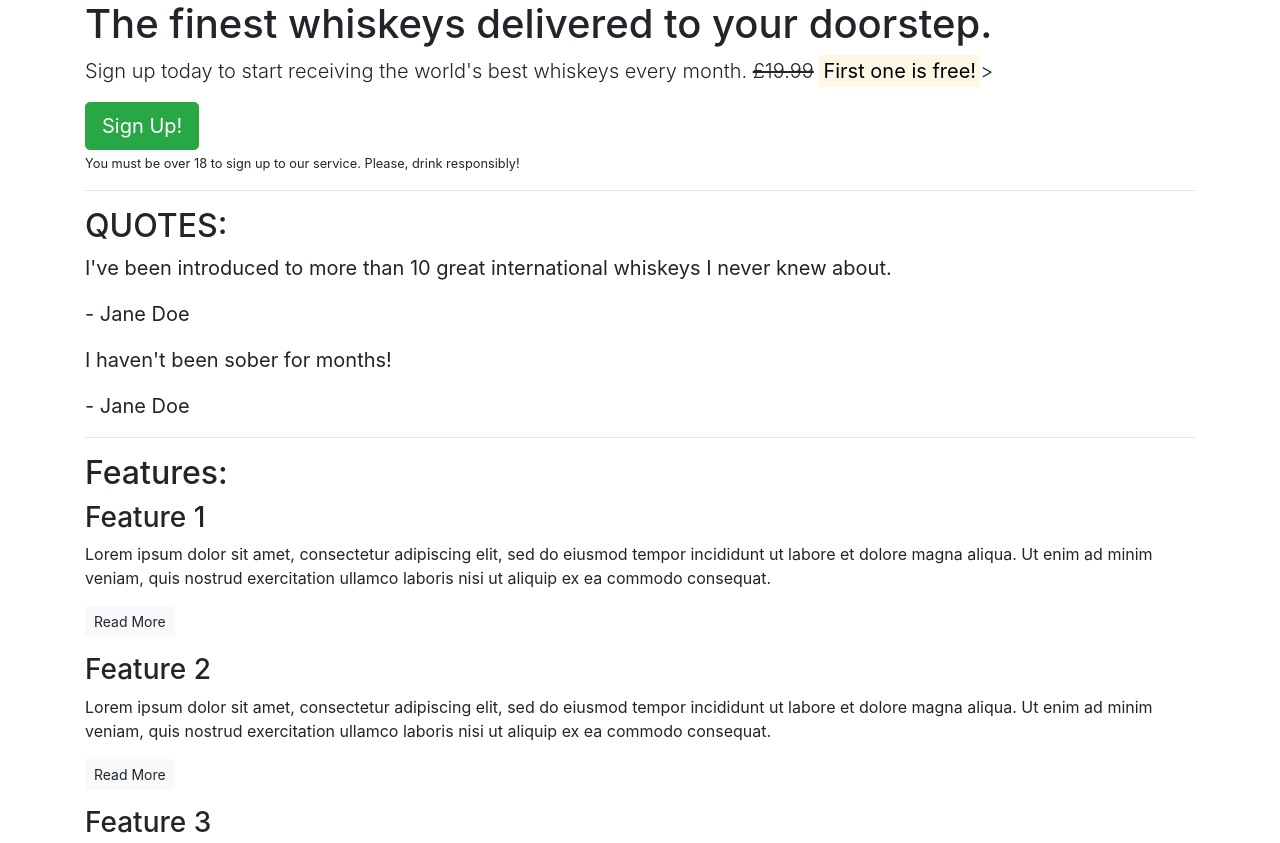
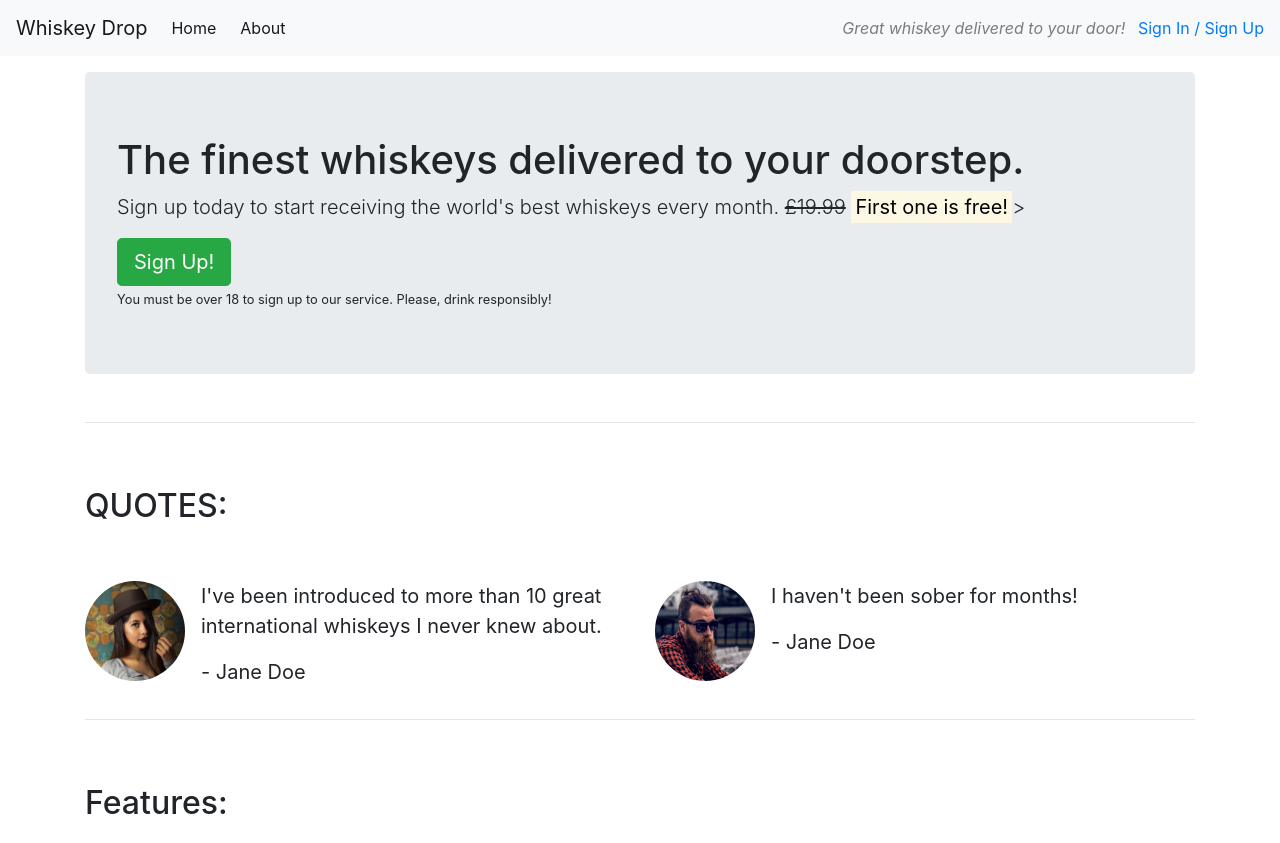
Before and after one commit to Diamanta0412/Practicing-with-bootstrap, a plain HTML site: page index.html in a window 1280 px wide. Shown: the top 843 px of the page. Drawn offline with nearby package versions, Linux system fonts and the light colour scheme.

Commit message:
Added columns to features, quotes; Added a new section 'Monthly favorites' add imgs

```diff
--- a/index.html
+++ b/index.html
@@ -7,61 +7,121 @@
     <title>Whiskey Drop | Taste a new whiskey every month</title>
     <meta name="viewport" content="width=device-width, initial-scale=1.0">
     <link rel="stylesheet" href="https://maxcdn.bootstrapcdn.com/bootstrap/4.1.3/css/bootstrap.min.css">
+    <script src="https://kit.fontawesome.com/fa48099fd5.js" crossorigin="anonymous"></script>
 </head>
 
 <body>
-    <article class="container">
+  <nav class="navbar navbar-light bg-light navbar-expand-sm">
+    <a href="/" class="navbar-brand">Whiskey Drop</a>
+    <ul class="navbar-nav mr-auto">
+      <li class="active nav-item mr-2"><a class="nav-link" href="/">Home</a></li>
+      <li class="active nav-item mr-2"><a class="nav-link" href="/about">About</a></li>
+      <li class="active nav-item mr-2 d-block d-sm-none"><a class="nav-link" href="/login">Sign In / Sign Up</a></li>
+    </ul>
+
+    <div class="d-none d-md-block">
+      <p class="navbar-text my-auto mr-2"><i>Great whiskey delivered to your door!</i></p>
+      <a href="/login">Sign In / Sign Up</a>
+  </div>
+  </nav>
+    <article class="container mt-3">
         <!-- Callout -->
-        <section class="callout">
+        <div class="row">
+          <div class="col-12">
+            <section class="callout jumbotron">
               <h1>The finest whiskeys delivered to your doorstep.</h1>
               <p class="lead">Sign up today to start receiving the world's best whiskeys every month.
-                <s>£19.99</s> <strong><mark>First one is free!</mark></strong>></p>
+                <s class="d-none d-sm-inline">£19.99</s>
+                <span class="d-inline d-sm-none"><br></span>
+                <strong><mark>First one is free!</mark></strong>></p>
               <button class="btn btn-success btn-lg">Sign Up!</button>
               <br>
               <small>You must be over 18 to sign up to our service. Please, drink responsibly!</small>
           </section>
+        </div>
+      </div>
         <!-- /.callout -->
         <hr>
 
         <!-- Quotes -->
+        <div class="row">
+          <div class="col-12 my-5">
             <section class="quotes">
               <h2 class="text-uppercase">Quotes:</h2>
+          </div>
+        </div>
+        <div class="row">
+          <div class="col-12 col-md-6">
+            <div class="media">
+              <div class="d-none d-sm-block">
+                <img src="images/girl-image.png" class="rounded-circle mr-3"  height=100 width=100 alt="A girl">
+              </div>
+              <div class="media-body">
                 <blockquote class="blockquote">
                   <p>I've been introduced to more than 10 great international whiskeys I never knew about.</p>
                   <p>- Jane Doe</p>
                 </blockquote>
+              </div>
+            </div>
+          </div>
+          <div class="col-12 col-md-6">
+            <div class="media">
+              <div class="d-none d-sm-block">
+                <img src="images/guy-image.png" class="rounded-circle mr-3"  height=100 width=100 alt="A guy">
+              </div>
+              <div class="media-body">
                 <blockquote class="blockquote">
                   <p>I haven't been sober for months!</p>
                   <p>- Jane Doe</p>
                 </blockquote>
+              </div>
+            </div>
+          </div>
           </section>
+      </div>
         <!-- /.quotes -->
         <hr>
 
         <!-- Features -->
         <section class="features">
+          <div class="row">
+            <div class="col-12 my-5">
               <h2>Features:</h2>
+            </div>
+          </div>
+          <div class="row">
+            <div class="col-12 col-md-6 col-lg-4">
               <div class="feature">
                 <h3>Feature 1</h3>
                 <p>Lorem ipsum dolor sit amet, consectetur adipiscing elit, sed do eiusmod tempor incididunt ut labore et dolore magna aliqua. Ut enim ad minim veniam, quis nostrud exercitation ullamco laboris nisi ut aliquip ex ea commodo consequat.</p>
                 <p><a class="btn btn-sm btn-light" href="">Read More</a></p>
              </div>
+            </div>
             <div class="feature">
+              <div class="col-12 col-md-6 col-lg-4">
                 <h3>Feature 2</h3>
                 <p>Lorem ipsum dolor sit amet, consectetur adipiscing elit, sed do eiusmod tempor incididunt ut labore et dolore magna aliqua. Ut enim ad minim veniam, quis nostrud exercitation ullamco laboris nisi ut aliquip ex ea commodo consequat.</p>
                 <p><a class="btn btn-sm btn-light" href="">Read More</a></p>
               </div>
+            </div>
             <div class="feature">
+              <div class="col-12 d-md-none d-lg-block col-lg-4">
                 <h3>Feature 3</h3>
                 <p>Lorem ipsum dolor sit amet, consectetur adipiscing elit, sed do eiusmod tempor incididunt ut labore et dolore magna aliqua. Ut enim ad minim veniam, quis nostrud exercitation ullamco laboris nisi ut aliquip ex ea commodo consequat.</p>
                 <p><a class="btn btn-sm btn-light" href="">Read More</a></p>
+              </div>
+            </div>
           </div>
         </section>
         <!-- /.features -->
 
         <section class="favorites">
+          <div class="row">
+            <div class="col-12">
               <h2 >Monthly favorites</h2>
-            <div class="table">
+            </div>
+          </div>
+            <div class="table d-md-none d-lg-block col-lg-4">
                 <table class="table">
                     <thead>
                       <tr>
```
Also changed, not shown: images/girl-image.png (added), images/guy-image.png (added). Lines whose indentation alone changed are shown as unchanged.
